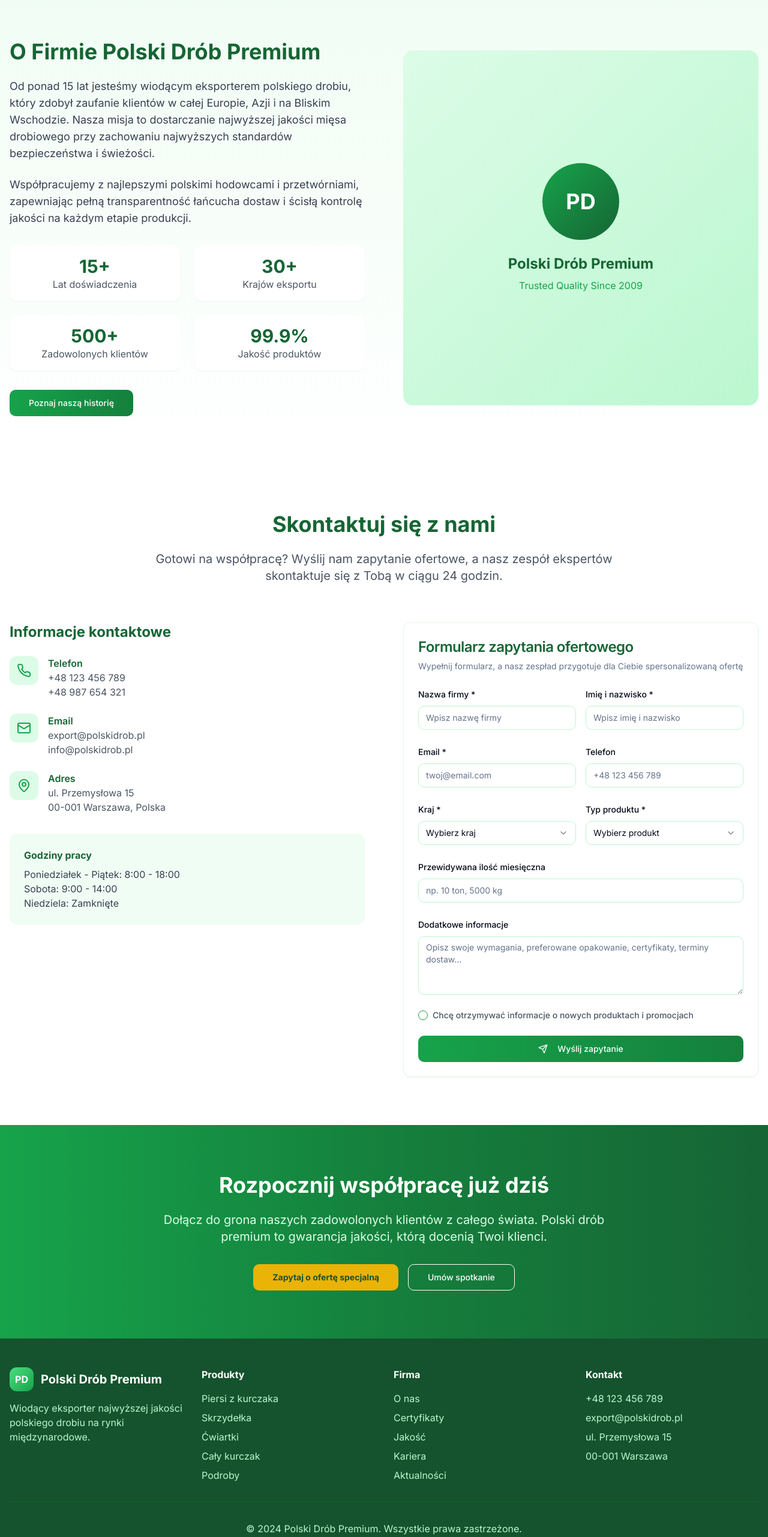
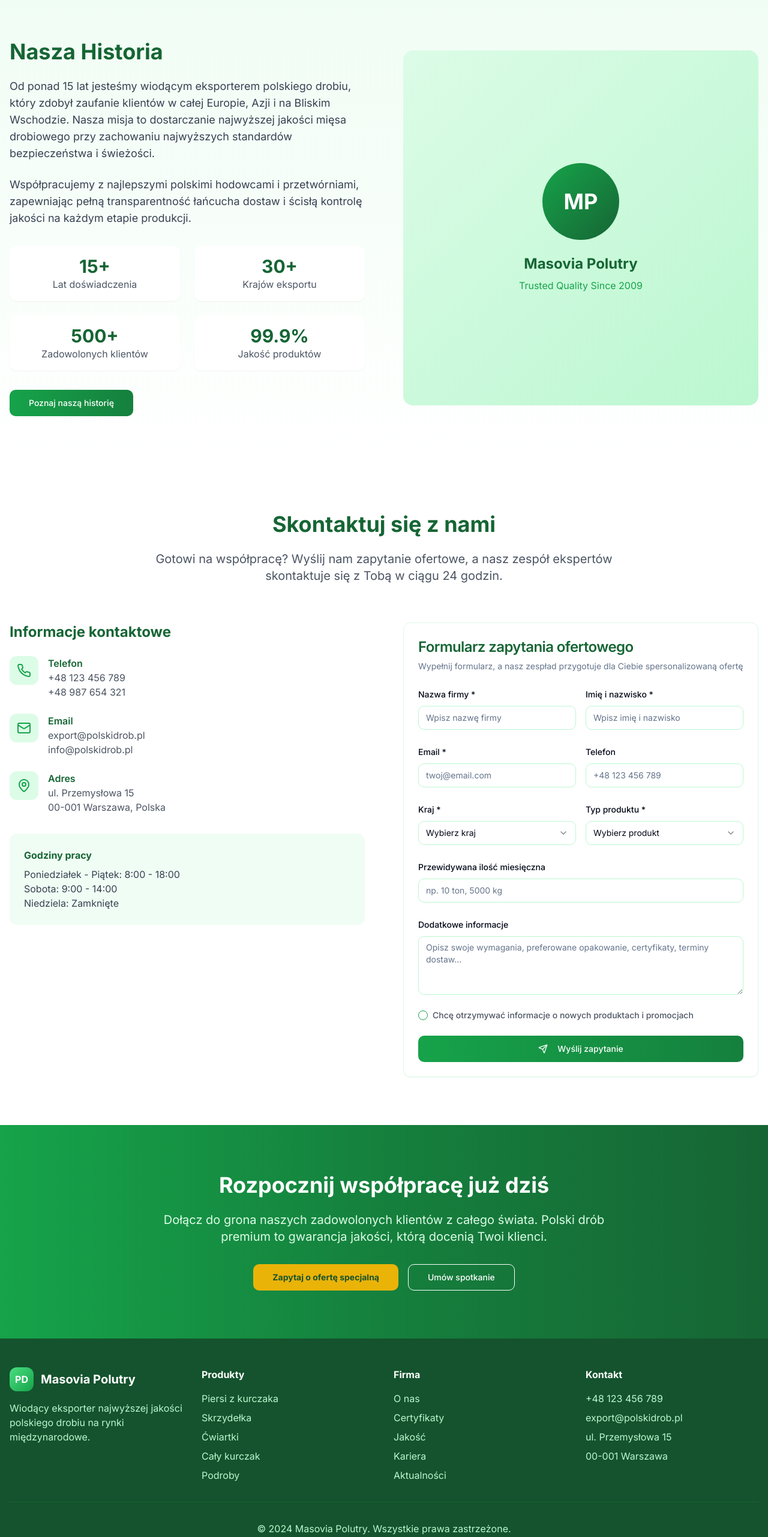
Before and after one commit to adikowal1995/masoviapolutryv1, a React (Vite) app: page / in a window 1280 px wide. Shown: the part 2953-5516 px from the top of the page at 60% size. Built offline with nearby package versions, Linux system fonts and the light colour scheme.

Commit message:
Visual edit in Lovable
Edited UI in Lovable

```diff
--- a/src/pages/Index.tsx
+++ b/src/pages/Index.tsx
@@ -151,7 +151,7 @@ const Index = () => {
         <div className="container mx-auto px-4">
           <div className="grid lg:grid-cols-2 gap-16 items-center">
             <div>
-              <h2 className="text-4xl font-bold text-green-800 mb-6">O Firmie Polski Drób Premium</h2>
+              <h2 className="text-4xl font-bold text-green-800 mb-6">Nasza Historia</h2>
               <p className="text-lg text-gray-700 mb-6">
                 Od ponad 15 lat jesteśmy wiodącym eksporterem polskiego drobiu, który zdobył zaufanie klientów w całej Europie, Azji i na Bliskim Wschodzie. Nasza misja to dostarczanie najwyższej jakości mięsa drobiowego przy zachowaniu najwyższych standardów bezpieczeństwa i świeżości.
               </p>
@@ -187,9 +187,9 @@ const Index = () => {
               <div className="aspect-square bg-gradient-to-br from-green-100 to-green-200 rounded-2xl flex items-center justify-center">
                 <div className="text-center">
                   <div className="w-32 h-32 bg-gradient-to-br from-green-600 to-green-800 rounded-full flex items-center justify-center mx-auto mb-6">
-                    <span className="text-white font-bold text-4xl">PD</span>
+                    <span className="text-white font-bold text-4xl">MP</span>
                   </div>
-                  <h3 className="text-2xl font-bold text-green-800 mb-2">Polski Drób Premium</h3>
+                  <h3 className="text-2xl font-bold text-green-800 mb-2">Masovia Polutry</h3>
                   <p className="text-green-600">Trusted Quality Since 2009</p>
                 </div>
               </div>
@@ -287,7 +287,7 @@ const Index = () => {
                 <div className="w-10 h-10 bg-gradient-to-br from-green-400 to-green-600 rounded-lg flex items-center justify-center">
                   <span className="text-white font-bold">PD</span>
                 </div>
-                <span className="text-xl font-bold">Polski Drób Premium</span>
+                <span className="text-xl font-bold">Masovia Polutry</span>
               </div>
               <p className="text-green-200">
                 Wiodący eksporter najwyższej jakości polskiego drobiu na rynki międzynarodowe.
@@ -328,7 +328,7 @@ const Index = () => {
           </div>
 
           <div className="border-t border-green-800 mt-8 pt-8 text-center text-green-200">
-            <p>&copy; 2024 Polski Drób Premium. Wszystkie prawa zastrzeżone.</p>
+            <p>© 2024 Masovia Polutry. Wszystkie prawa zastrzeżone.</p>
           </div>
         </div>
       </footer>
```
